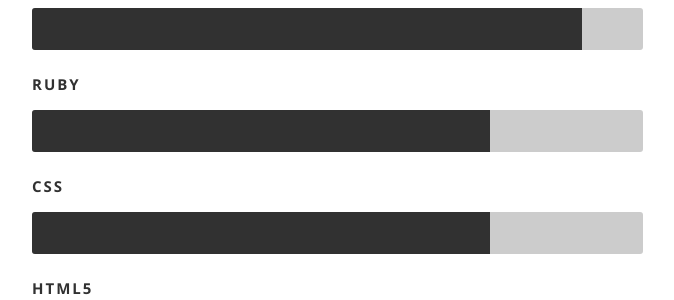
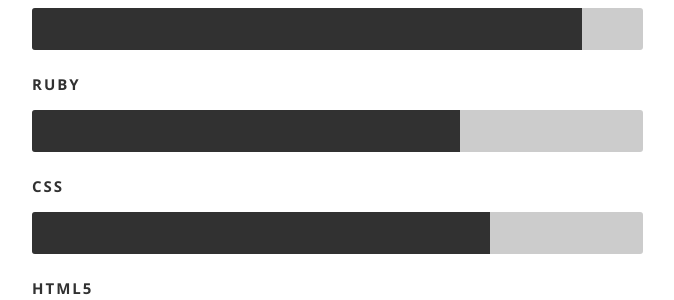
Before and after one commit to antoniosaric/antoniosaric.github.io, a PHP site: page /index.html in a window 1280 px wide. Shown: the part 4136-4436 px from the top of the page, without its empty margins (373-1047 px from the left). Run offline with PHP 8.4, Linux system fonts and the light colour scheme; some libraries are stand-ins or nearby versions.

Commit message:
corrects css

```diff
--- a/css/layout.css
+++ b/css/layout.css
@@ -356,7 +356,7 @@ ul#nav li.current a { color: #F06000; }
     -webkit-animation: css 2s ease;
 }
 .ruby {
-  	width: 75%;
+  	width: 70%;
   	-moz-animation: ruby 2s ease;
   	-webkit-animation: ruby 2s ease;
 }
```
